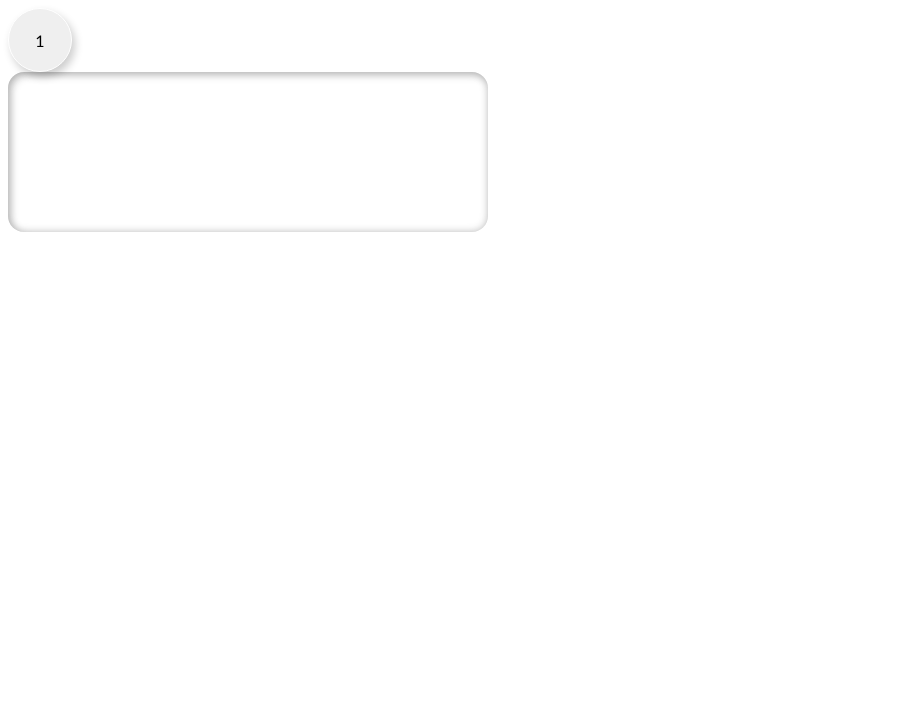
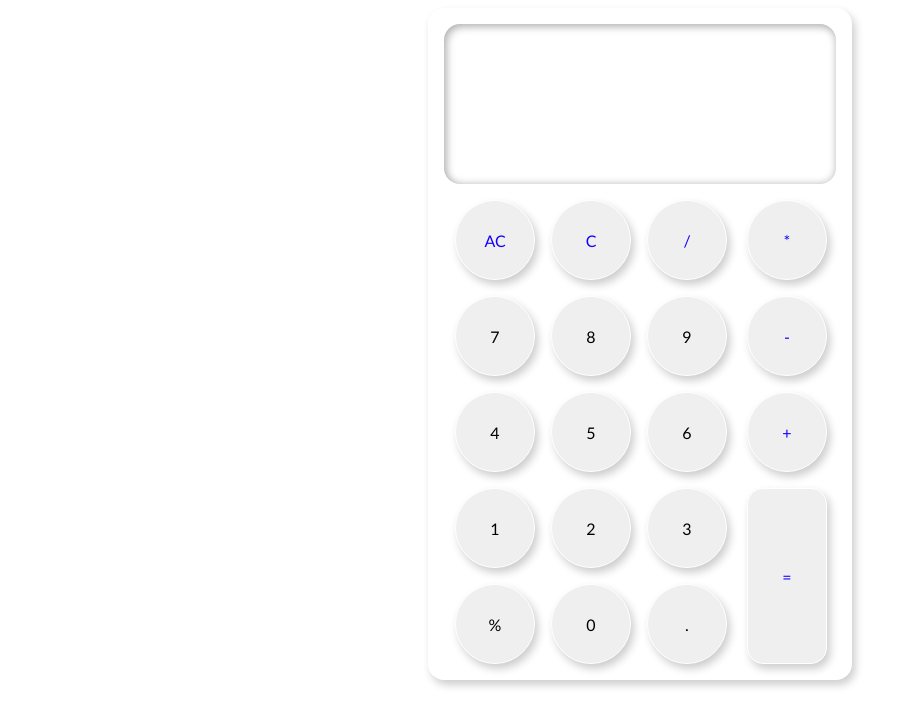
Before and after one commit to JosueSay/CalculadoraNext, a Next.js app: page / in a window 1280 px wide. Shown: the top 726 px of the page, without its empty margins (0-913 px from the left). Built offline with nearby package versions, Linux system fonts and the light colour scheme.

Commit message:
feat: fronted calculator completed, pending backend

```diff
--- /dev/null
+++ b/src/app/calculadora.css
@@ -0,0 +1,41 @@
+.calculadora-container {
+    display: flex;
+    flex-direction: column;
+    align-items: center;
+    justify-content: center;
+    width: fit-content;
+    margin: 0 auto;
+    box-shadow: 0.2rem 0.3rem 0.5rem 0 rgba(0,0,0,0.2);
+    padding: 1rem;
+    border-radius: 1rem;
+  }
+
+  .display-calculadora {
+    width: 100%;
+    display: flex;
+    justify-content: center;
+  }
+
+  .button-calculadora {
+    max-width: 24.5rem;
+    display: flex;
+    justify-content: center;
+    margin-top: 1rem;
+  }
+
+ .buttons-calculator-horizontal {
+    display: flex;
+    min-width: 18.375rem;
+    min-width: 18.375rem;
+    flex-wrap: wrap;
+    justify-content: center;
+    gap: 1rem;
+ }
+ .buttons-calculator-vertical {
+    display: flex;
+    min-width: 6.125rem;
+    min-width: 6.125rem;
+    flex-wrap: wrap;
+    justify-content: center;
+    gap: 1rem;
+ }
--- a/src/app/page.js
+++ b/src/app/page.js
@@ -2,19 +2,65 @@
 import React, { useState } from 'react';
 import Button from '../components/Button/Button';
 import Display from '../components/Display/Display';
+import './calculadora.css';
 
 function Home() {
   const [displayText, setDisplayText] = useState('');
+  const [errorDisplay, setErrorDisplay] = useState(false);
+
+  const buttonDataHorizontal = [
+    { title: "AC", className: "button-operator" },
+    { title: "C", className: "button-operator" },
+    { title: "/", className: "button-operator" },
+    { title: "7", className: "button-number" },
+    { title: "8", className: "button-number" },
+    { title: "9", className: "button-number" },
+    { title: "4", className: "button-number" },
+    { title: "5", className: "button-number" },
+    { title: "6", className: "button-number" },
+    { title: "1", className: "button-number" },
+    { title: "2", className: "button-number" },
+    { title: "3", className: "button-number" },
+    { title: "%", className: "button-number" },
+    { title: "0", className: "button-number" },
+    { title: ".", className: "button-number" },
+  ];
+
+  const buttonDataVertical = [
+    { title: "*", className: "button-operator" },
+    { title: "-", className: "button-operator" },
+    { title: "+", className: "button-operator" },
+    { title: "=", className: "button-equals" },
+  ];
 
   const clickButton = (text) => {
     console.log(`Presionaste el botón ${text}`);
-    setDisplayText(text);
+    if (text === 'ERROR') {
+      setErrorDisplay(true);
+      setDisplayText(text);
+    } else {
+      setErrorDisplay(false);
+      setDisplayText(text);
+    }
   };
 
   return (
-    <main className="flex min-h-screen flex-col items-center justify-between p-24">
-      <Button title="1" onClick={() => clickButton("1")} className="button-number" />
-      <Display text={displayText} />
+    <main className="calculadora-container">
+      <div className="display-calculadora">
+        <Display text={displayText} className={errorDisplay ? 'display-text' : 'display-number'} />
+      </div>
+      <div className="button-calculadora">
+        <div className='buttons-calculator-horizontal'>
+          {buttonDataHorizontal.map(({ title, className }) => (
+            <Button key={title} title={title} onClick={() => clickButton(title)} className={className} />
+          ))}
+        </div>
+        <div className='buttons-calculator-vertical'>
+          {buttonDataVertical.map(({ title, className }) => (
+            <Button key={title} title={title} onClick={() => clickButton(title)} className={className} />
+          ))}
+        </div>
+      </div>
     </main>
   );
 }
--- a/src/components/Button/Button.css
+++ b/src/components/Button/Button.css
@@ -1,8 +1,5 @@
-.button-number {
+.button-operator, .button-number, .button-equals {
   aspect-ratio: 1/1;
-  border-radius: 50%;
-  width: 4rem;
-  height: 4rem;
   font-size: 1rem;
   padding: 1rem;
   color: black;
@@ -19,13 +16,35 @@
   cursor: pointer;
 }
 
-.button-operator {
-  aspect-ratio: 1/1;
+.button-number, .button-operator {
+  width: 5rem;
+  height: 5rem;
   border-radius: 50%;
-  width: 4rem;
+}
+
+.button-operator, .button-equals {
+  color: rgb(21, 0, 255);
+}
+.button-number {
+  color: black;
+}
+
+.button-equals:hover,.button-operator:hover {
+  background-color: rgb(255, 255, 255);
+  color: #001eff;
+  cursor: pointer;
+}
+
+.button-text {
+  border-radius: 0.5rem;
+  min-width: 8rem;
+  max-width: 8rem;
   height: 4rem;
+  white-space: nowrap;
+  overflow: hidden;
+  text-overflow: ellipsis;
   font-size: 1rem;
-  padding: 1rem;
+  padding: 0.5rem 1rem;
   color: rgb(21, 0, 255);
   background-color: rgb(239, 239, 239);
   border: 0.1rem solid white;
@@ -34,25 +53,8 @@
   font-family: 'Trebuchet MS', 'Lucida Sans Unicode', 'Lucida Grande', 'Lucida Sans', Arial, sans-serif;
 }
 
-.button-operator:hover {
-  background-color: white;
-  cursor: pointer;
+.button-equals {
+  border-radius: 1rem;
+  width: 5rem;
+  height: 11rem;
 }
-
-.button-text {
-  border-radius: 0.5rem;
-  min-width: 8rem;
-  max-width: 8rem;
-  height: 3rem;
-  white-space: nowrap;
-  overflow: hidden;
-  text-overflow: ellipsis;
-  font-size: 1rem;
-  padding: 0.5rem 1rem;
-  color: black;
-  background-color: rgb(239, 239, 239);
-  border: 0.1rem solid white;
-  transition-duration: 0.4s;
-  box-shadow: 0.2rem 0.3rem 0.5rem 0 rgba(0,0,0,0.2);
-  font-family: 'Trebuchet MS', 'Lucida Sans Unicode', 'Lucida Grande', 'Lucida Sans', Arial, sans-serif;
-}
--- a/src/components/Display/Display.css
+++ b/src/components/Display/Display.css
@@ -1,7 +1,10 @@
 .display-container {
     display: flex;
-    max-width: 30rem;
+    max-width: 24.5rem;
+    min-width: 24.5rem;
     min-height: 10rem;
+    max-height: 10rem;
+
     align-items: center;
     justify-content: right;
     border-radius: 1rem;
```
